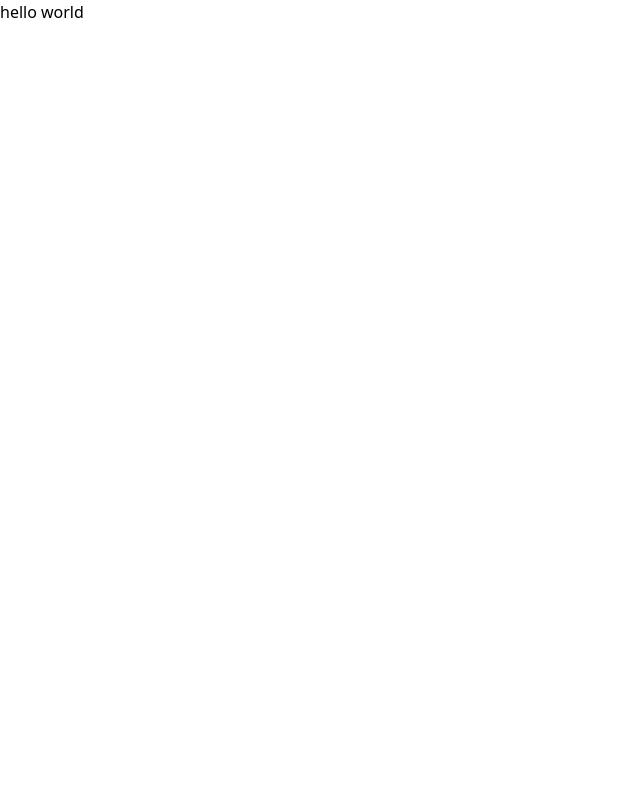
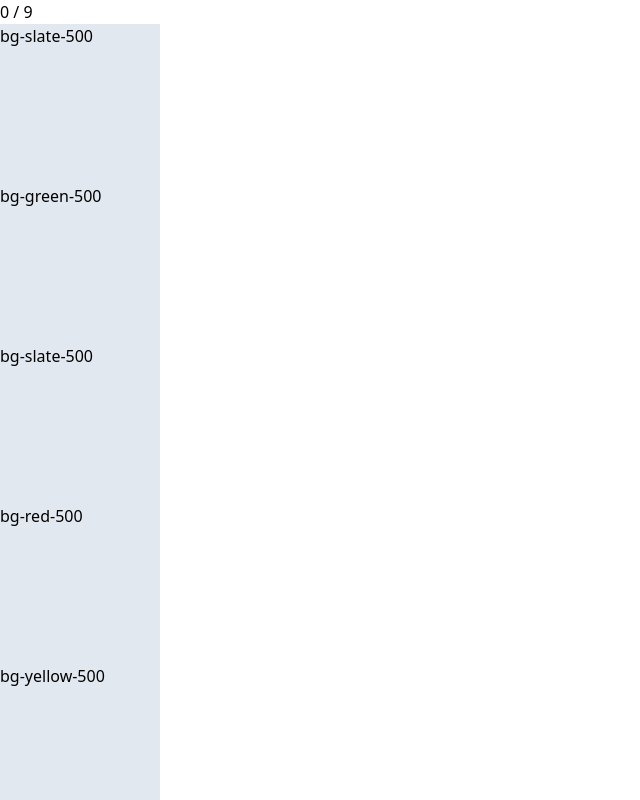
Before and after one commit to gen1chiro/tint-tap, a React (Vite) app: page / in a window 1280 px wide. Shown: the top 800 px of the page, without its empty margins (0-640 px from the left). Built offline with nearby package versions, Linux system fonts and the light colour scheme.

Commit message:
add initial functions

```diff
--- a/src/App.jsx
+++ b/src/App.jsx
@@ -1,11 +1,76 @@
 import { useState } from 'react'
+import Tile from "./components/Tile.jsx";
+import { colorsArray, duplicateArray, shuffleArray, generateRandomId } from "./utils/utils.js";
 
 function App() {
-  const [count, setCount] = useState(0)
+  const [tiles, setTiles] = useState(() => {
+      const shuffledColorsArr = shuffleArray(duplicateArray(colorsArray))
+      return shuffledColorsArr.map(color => {
+          return {
+            id: generateRandomId(),
+            color: color,
+            isFlipped: false,
+            isCorrect: false
+          }
+      })
+  })
+  const isGameWon = tiles.every(tile => tile.isCorrect === true)
+  const totalCorrect = tiles.filter(tile => tile.isCorrect === true).length / 2
+  const totalPairs = tiles.length / 2
+
+  const handleTileMatch = ([firstTile, secondTile]) => {
+      const isMatch = firstTile.color === secondTile.color
+
+      setTimeout(() => {setTiles(prevTiles => {
+          return prevTiles.map(prevTile => {
+              if (prevTile.id === firstTile.id || prevTile.id === secondTile.id) {
+                  return isMatch ? {
+                      ...prevTile,
+                      isCorrect: true
+                  } : {
+                      ...prevTile,
+                      isFlipped: false
+                  }
+              }
+              return prevTile
+          })
+      })}, 1000)
+  }
+
+  const handleClick = (id, isFlipped, isCorrect) => {
+        if (isFlipped || isCorrect) return
+
+        setTiles(prevTiles => {
+            const newTiles = prevTiles.map(prevTile => {
+                return prevTile.id === id ? {
+                    ...prevTile,
+                    isFlipped: !prevTile.isFlipped
+                } : prevTile
+            })
+
+            const flippedCards = newTiles.filter(tile => tile.isFlipped && !tile.isCorrect)
+
+            if (flippedCards.length === 2) handleTileMatch(flippedCards)
+
+            return newTiles
+        })
+  }
+
+  const tilesArray = tiles.map(({id, color, isFlipped, isCorrect}) => {
+        return (<Tile
+                    key={id}
+                    id={id}
+                    color={color}
+                    isFlipped={isFlipped}
+                    isCorrect={isCorrect}
+                    handleClick={handleClick}
+                />)
+  })
 
   return (
     <>
-      <h1>hello world</h1>
+        <h1>{totalCorrect} / {totalPairs}</h1>
+        {tilesArray}
     </>
   )
 }
--- a/src/components/Tile.jsx
+++ b/src/components/Tile.jsx
@@ -1,6 +1,6 @@
-const Tile = ({id, color, isFlipped, isCorrect}) => {
+const Tile = ({id, color, isFlipped, isCorrect, handleClick}) => {
     return (
-        <div className={`w-40 aspect-square ${isFlipped ? color : 'bg-slate-200'}`}>
+        <div className={`w-40 aspect-square ${isFlipped ? color : 'bg-slate-200'}`} onClick={() => handleClick(id, isFlipped, isCorrect)}>
             {color}
         </div>
     )
--- a/src/utils/utils.js
+++ b/src/utils/utils.js
@@ -20,3 +20,6 @@ export const shuffleArray = (array) => {
     }
     return shuffled;
 }
+export const generateRandomId = () => {
+    return Math.random().toString(36).slice(2, 11)
+}
```
